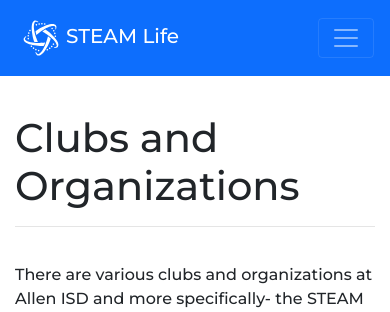
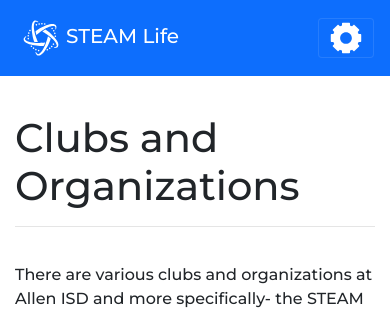
Before and after one commit to aptitudepi/2024TAMUHack, a Flask app: page /clubs in a window 390 px wide. Shown: the top 312 px of the page. Run offline with Flask 2, Linux system fonts and the light colour scheme; some libraries are stand-ins or nearby versions.

Commit message:
Updating mobile menu bar image

```diff
--- a/templates/layout.html
+++ b/templates/layout.html
@@ -20,6 +20,16 @@
 body {
   font-family: 'Montserrat', sans-serif;
 }
+.navbar-toggler {
+  background-image:url("cog.svg");
+  background-repeat:no-repeat;
+  background-position:center;
+  filter: brightness(1000%);
+  transition: transform 1.5s;
+}
+.navbar-toggler-icon {
+  visibility:hidden;
+}
 </style>
 
 {% block head %}{% endblock %}
@@ -28,4 +38,12 @@ body {
 <body>
 {% block body %}{% endblock %}
 </body>
+<script>
+  var degree = 90;
+  $(".navbar-toggler").on("click", function() {
+    $(".navbar-toggler").css("transform", `rotate(${degree}deg)`);
+    if (degree==90) {degree=0;}
+    else {degree=90;}
+  });
+</script>
 </html>
```
